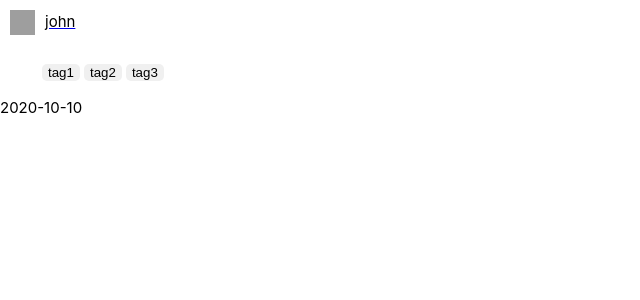
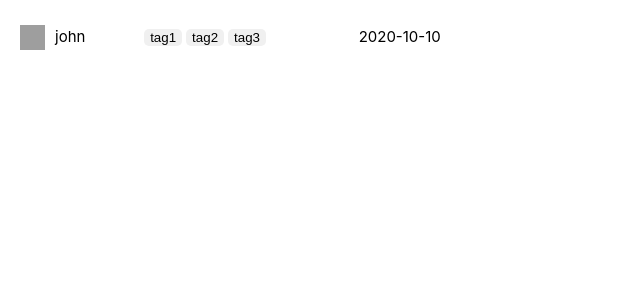
Before and after one commit to kczapla/my-blog, a React (Create React App) app in the folder packages/blog72/: page / in a window 1280 px wide. Shown: the top 300 px of the page, without its empty margins (0-640 px from the left). Built offline with nearby package versions, Linux system fonts and the light colour scheme; grey boxes are pictures that could not be loaded.

Commit message:
add post preview header

```diff
--- a/packages/blog72/src/blog/author.js
+++ b/packages/blog72/src/blog/author.js
@@ -17,7 +17,7 @@ export const AuthorName = styled.span`
   color: black;
 `
 
-export const AuthorPreview = styled.span`
+export const AuthorPreview = styled.div`
   a:link {
     text-decoration: none;
   }
--- a/packages/blog72/src/blog/index.js
+++ b/packages/blog72/src/blog/index.js
@@ -1,21 +1,15 @@
 import React from 'react'
 import PropTypes from 'prop-types'
 
-import * as post from './postPreview'
-import * as tag from './tag'
-import * as utils from './utils'
+import * as postHeader from './postHeader'
 
-const PostPreviewHeader = ({ post: { user: { name, image, userLink }, tags, created } }) => {
+const PostPreview = ({ post }) => {
   return (
-    <div className="post-preview-header">
-        <post.PostPreviewAuthor name={name} image={image} userLink={userLink}/>
-        <tag.Tags tags={tags}/>
-        <utils.PostCreatedDate>{created}</utils.PostCreatedDate>
-    </div>
+    <postHeader.PostPreviewHeader post={post}/>
   )
 }
 
-PostPreviewHeader.propTypes = {
+PostPreview.propTypes = {
   post: PropTypes.shape({
     created: PropTypes.string,
     user: PropTypes.shape({
@@ -31,4 +25,4 @@ PostPreviewHeader.propTypes = {
   })
 }
 
-export default PostPreviewHeader
+export default PostPreview
--- /dev/null
+++ b/packages/blog72/src/blog/postHeader.js
@@ -0,0 +1,54 @@
+import React from 'react'
+import PropTypes from 'prop-types'
+import styled from 'styled-components'
+
+import * as post from './postPreview'
+import * as tag from './tag'
+import * as utils from './utils'
+
+const StyledPostPreviewHeader = styled.div`
+    dispaly: table;
+    border-spacing: 10px;
+`
+
+const StyledPreviewHeaderOuterCell = styled.div`
+    display: table-cell;
+    width: 20%;
+`
+
+const StyledPreviewHeaderMiddleCell = styled.div`
+    display: table-cell;
+    width: 60%;
+`
+
+export const PostPreviewHeader = ({ post: { user: { name, image, userLink }, tags, created } }) => {
+  return (
+    <StyledPostPreviewHeader>
+        <StyledPreviewHeaderOuterCell>
+            <post.PostPreviewAuthor name={name} image={image} userLink={userLink}/>
+        </StyledPreviewHeaderOuterCell>
+        <StyledPreviewHeaderMiddleCell>
+            <tag.Tags tags={tags}/>
+        </StyledPreviewHeaderMiddleCell>
+        <StyledPreviewHeaderOuterCell>
+            <utils.PostCreatedDate>{created}</utils.PostCreatedDate>
+        </StyledPreviewHeaderOuterCell>
+    </StyledPostPreviewHeader>
+  )
+}
+
+PostPreviewHeader.propTypes = {
+  post: PropTypes.shape({
+    created: PropTypes.string,
+    user: PropTypes.shape({
+      name: PropTypes.string,
+      image: PropTypes.string,
+      userLink: PropTypes.string
+    }),
+    tags: PropTypes.arrayOf(PropTypes.shape({
+      id: PropTypes.number,
+      name: PropTypes.string,
+      href: PropTypes.string
+    }))
+  })
+}
--- a/packages/blog72/src/blog/utils.js
+++ b/packages/blog72/src/blog/utils.js
@@ -1,6 +1,6 @@
 import styled from 'styled-components'
 
-export const PostCreatedDate = styled.span`
+export const PostCreatedDate = styled.div`
     font-size: 15px;
     color: black;
 `
```
